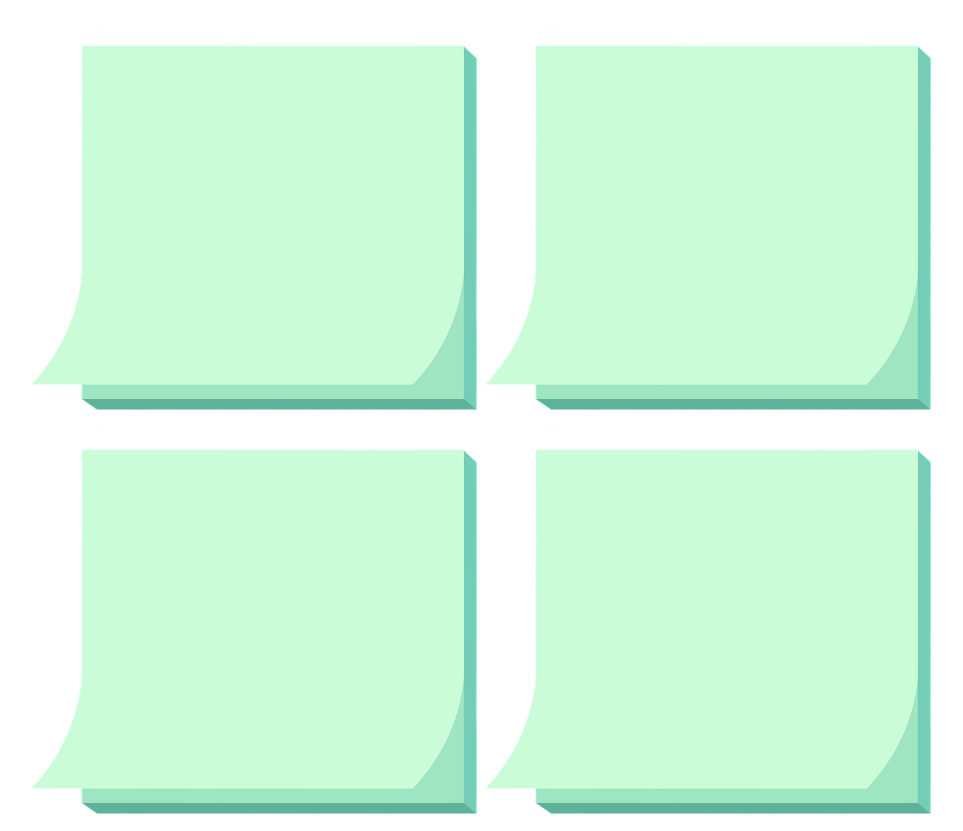
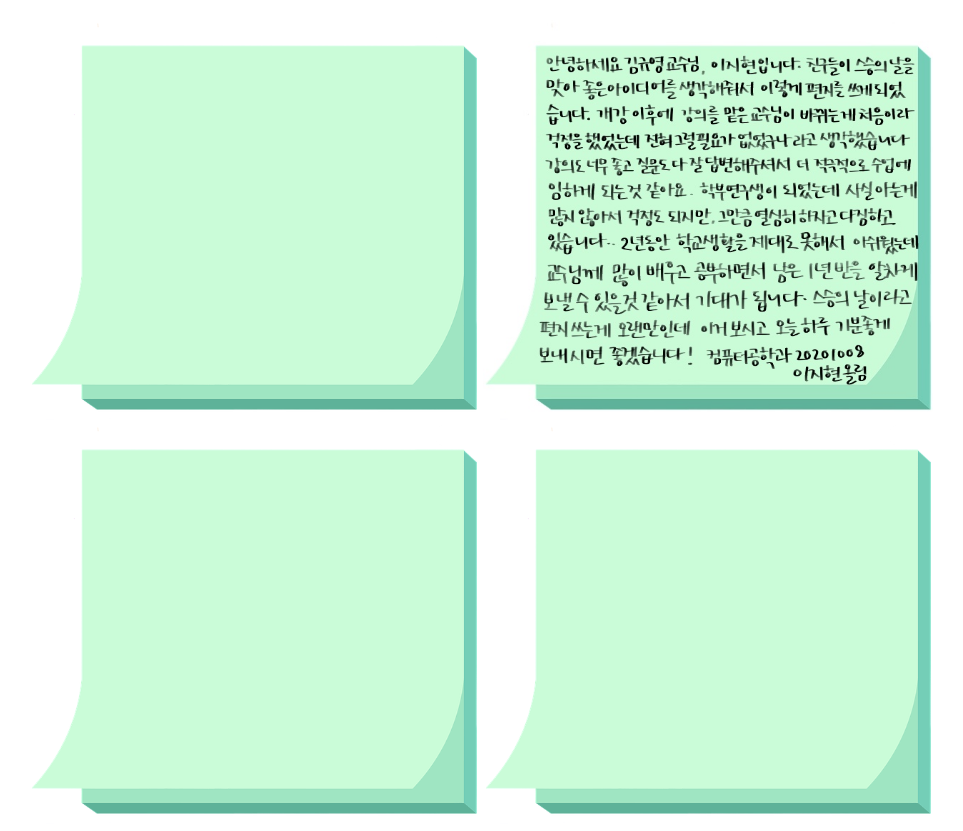
Before and after one commit to plum-king/LoveNSLab, a plain HTML site: page views/letters.html in a window 1280 px wide. Shown: the top 831 px of the page, without its empty margins (159-1122 px from the left). Drawn offline with Linux system fonts and the light colour scheme.

Commit message:
[ADD] 이지현 편지 추가

```diff
--- a/views/letters.html
+++ b/views/letters.html
@@ -23,7 +23,7 @@
         <div class="two">
             <div id="third">
                 <p></p>
-                <img class="postit" src="../public/images/postit.png" alt="postit"></img>
+                <img class="postit" src="../public/images/LJHletter.jpg" alt="postit">
             </div>
             <div id="fourth">
                 <p></p>
```
Also changed, not shown: public/images/LJHletter.jpg (added).
